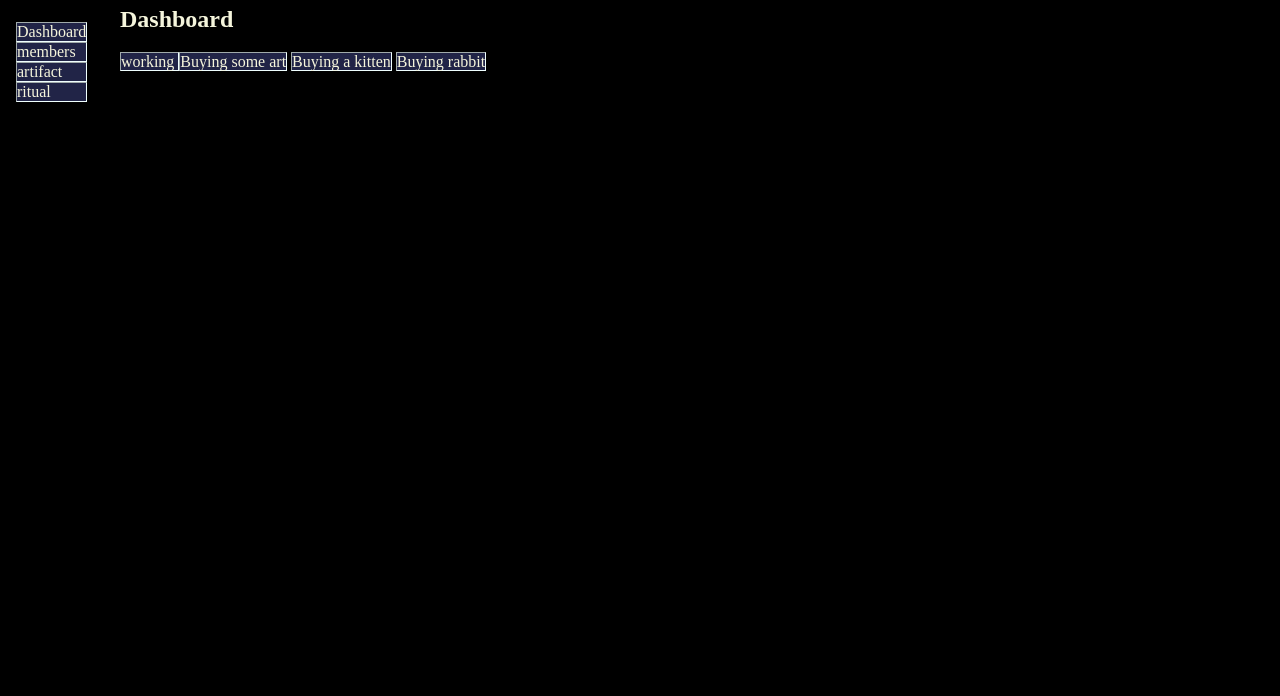
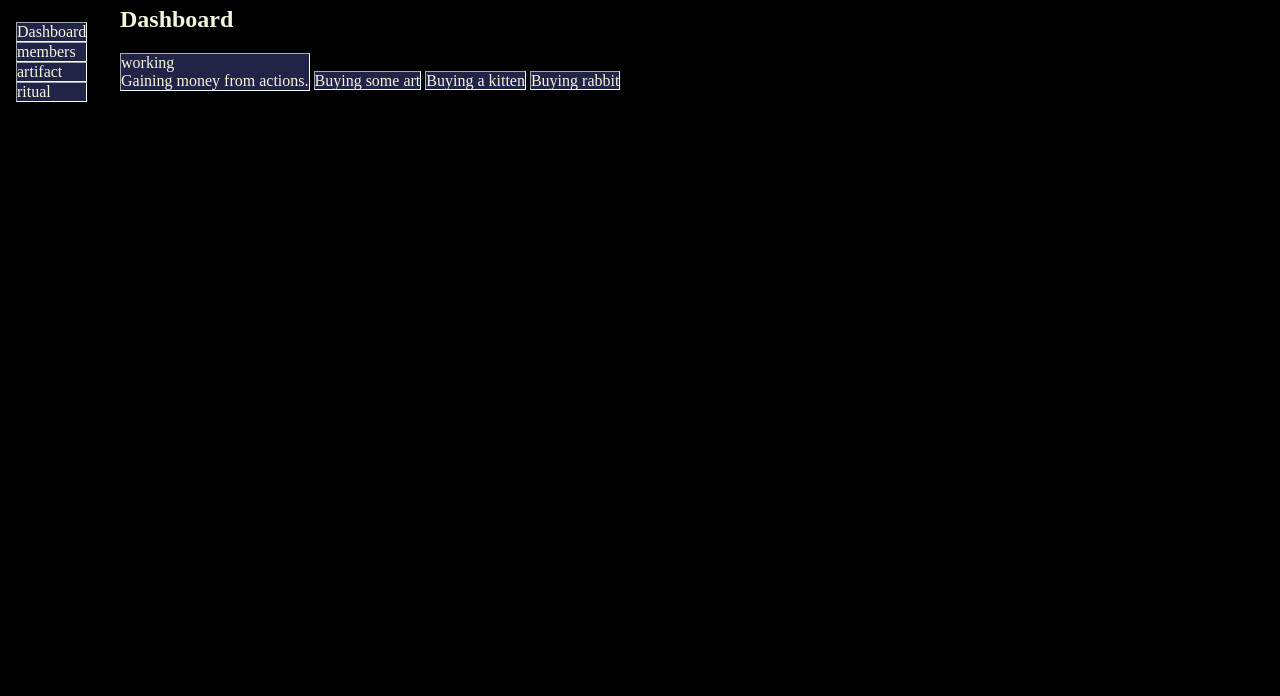
Before and after one commit to vanicat/Ritual-and-invocation, a plain HTML site: page index.html in a window 1280 px wide. Shown: the part 104-800 px from the top of the page. Drawn offline with Linux system fonts and the light colour scheme.

Commit message:
some description

```diff
--- a/index.html
+++ b/index.html
@@ -34,9 +34,10 @@
     <section id="main">
         <section id="dashboard" class="section">
             <h2>Dashboard</h2>
-            <span class="clickable" id='working'>
-                working
-            </span>
+            <div class="clickable" id='working'>
+                working <br>
+                Gaining money from actions.
+            </div>
             <span class="clickable" id='working'>Buying some art</span>
             <span class="clickable" id='buyKitten'>Buying a kitten</span>
             <span class="clickable" id='working'>Buying rabbit</span>
```
